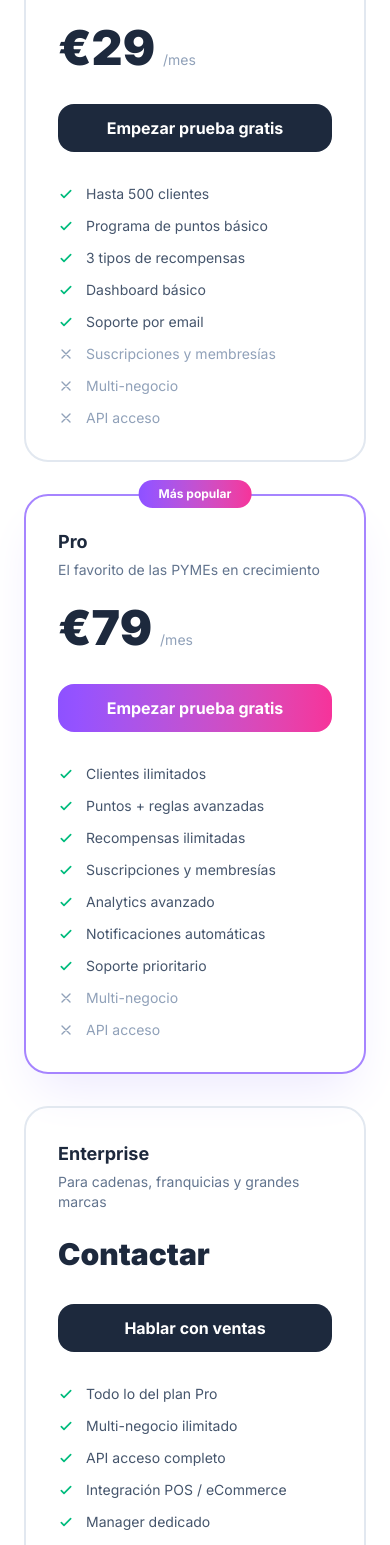
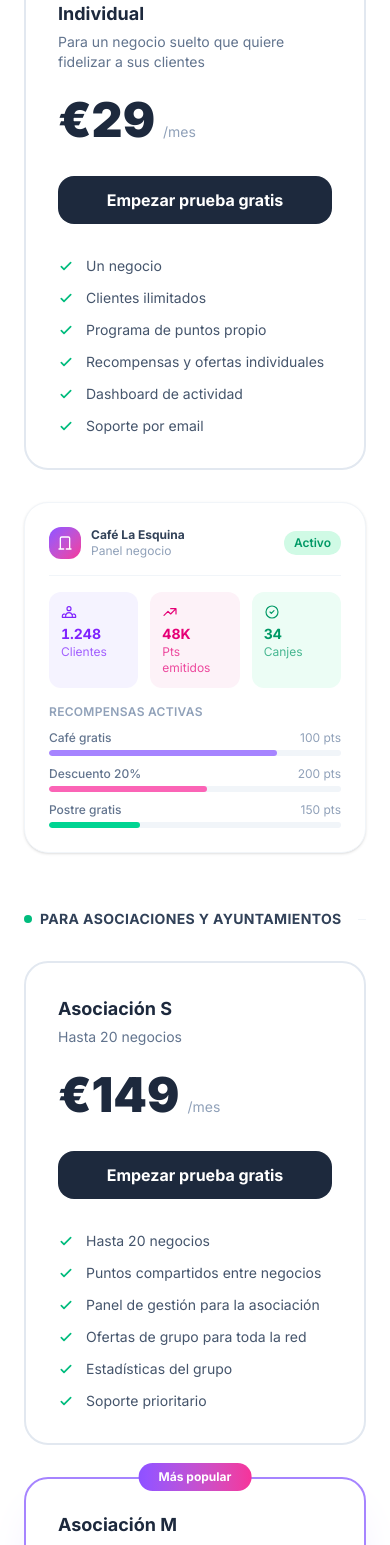
Before and after one commit to FaniDAW/GestionPlus, a React (Vite) app in the folder Frontend/: page / in a window 390 px wide. Shown: the part 7322-8867 px from the top of the page. Built offline with nearby package versions, Linux system fonts and the light colour scheme; no server answers.

Commit message:
Actualizar precios y mejorar UX con animaciones y scroll suave

```diff
--- a/Frontend/src/components/Pricing.jsx
+++ b/Frontend/src/components/Pricing.jsx
@@ -1,94 +1,285 @@
-import { useState } from 'react'
+import { useState, useEffect, useRef } from 'react'
 import { useNavigate } from 'react-router-dom'
 import { useAuth } from '../context/AuthContext'
 import api from '../lib/api'
 
-const plans = [
+function useCountUp(target, duration, started) {
+  const [value, setValue] = useState(0)
+  useEffect(() => {
+    if (!started) return
+    let raf
+    const startTime = performance.now()
+    const tick = (now) => {
+      const progress = Math.min((now - startTime) / duration, 1)
+      const eased = 1 - Math.pow(1 - progress, 3)
+      setValue(Math.round(eased * target))
+      if (progress < 1) raf = requestAnimationFrame(tick)
+    }
+    raf = requestAnimationFrame(tick)
+    return () => cancelAnimationFrame(raf)
+  }, [started, target, duration])
+  return value
+}
+
+function BusinessMockup() {
+  const ref = useRef(null)
+  const [started, setStarted] = useState(false)
+
+  useEffect(() => {
+    const el = ref.current
+    if (!el) return
+    const observer = new IntersectionObserver(
+      ([entry]) => { if (entry.isIntersecting) { setStarted(true); observer.disconnect() } },
+      { threshold: 0.3 }
+    )
+    observer.observe(el)
+    return () => observer.disconnect()
+  }, [])
+
+  const c1 = useCountUp(1248, 1400, started)
+  const c2 = useCountUp(48,   1200, started)
+  const c3 = useCountUp(34,   1000, started)
+
+  const stats = [
+    {
+      label: 'Clientes',
+      display: c1.toLocaleString('de-DE'),
+      color: 'bg-violet-50 text-violet-600',
+      icon: <svg className="w-4 h-4" fill="none" stroke="currentColor" viewBox="0 0 24 24"><path strokeLinecap="round" strokeLinejoin="round" strokeWidth={1.75} d="M17 20h5v-2a3 3 0 00-5.356-1.857M17 20H7m10 0v-2c0-.656-.126-1.283-.356-1.857M7 20H2v-2a3 3 0 015.356-1.857M7 20v-2c0-.656.126-1.283.356-1.857m0 0a5.002 5.002 0 019.288 0M15 7a3 3 0 11-6 0 3 3 0 016 0z" /></svg>,
+    },
+    {
+      label: 'Pts emitidos',
+      display: `${c2}K`,
+      color: 'bg-pink-50 text-pink-600',
+      icon: <svg className="w-4 h-4" fill="none" stroke="currentColor" viewBox="0 0 24 24"><path strokeLinecap="round" strokeLinejoin="round" strokeWidth={1.75} d="M13 7h8m0 0v8m0-8l-8 8-4-4-6 6" /></svg>,
+    },
+    {
+      label: 'Canjes',
+      display: `${c3}`,
+      color: 'bg-emerald-50 text-emerald-600',
+      icon: <svg className="w-4 h-4" fill="none" stroke="currentColor" viewBox="0 0 24 24"><path strokeLinecap="round" strokeLinejoin="round" strokeWidth={1.75} d="M9 12l2 2 4-4m6 2a9 9 0 11-18 0 9 9 0 0118 0z" /></svg>,
+    },
+  ]
+
+  const bars = [
+    { name: 'Café gratis',   pts: '100 pts', pct: 78, color: 'bg-violet-400' },
+    { name: 'Descuento 20%', pts: '200 pts', pct: 54, color: 'bg-pink-400'   },
+    { name: 'Postre gratis', pts: '150 pts', pct: 31, color: 'bg-emerald-400' },
+  ]
+
+  return (
+    <div ref={ref} className="bg-white rounded-3xl border border-slate-100 shadow-sm p-6 space-y-4">
+      {/* Header */}
+      <div className="flex items-center justify-between pb-4 border-b border-slate-100">
+        <div className="flex items-center gap-2.5">
+          <div className="w-8 h-8 rounded-xl bg-gradient-to-br from-violet-500 to-pink-500 flex items-center justify-center">
+            <svg className="w-4 h-4 text-white" fill="none" stroke="currentColor" viewBox="0 0 24 24">
+              <path strokeLinecap="round" strokeLinejoin="round" strokeWidth={2} d="M19 21V5a2 2 0 00-2-2H7a2 2 0 00-2 2v16m14 0h2m-2 0h-5m-9 0H3m2 0h5" />
+            </svg>
+          </div>
+          <div>
+            <p className="text-xs font-bold text-slate-700">Café La Esquina</p>
+            <p className="text-xs text-slate-400">Panel negocio</p>
+          </div>
+        </div>
+        <span className="text-xs bg-emerald-100 text-emerald-600 font-semibold px-2.5 py-1 rounded-full">Activo</span>
+      </div>
+
+      {/* Stats animados */}
+      <div className="grid grid-cols-3 gap-3">
+        {stats.map((s) => (
+          <div key={s.label} className={`${s.color} rounded-xl p-3`}>
+            <span className="mb-1 block">{s.icon}</span>
+            <p className="text-sm font-bold tabular-nums">{s.display}</p>
+            <p className="text-xs opacity-70">{s.label}</p>
+          </div>
+        ))}
+      </div>
+
+      {/* Barras animadas */}
+      <div className="space-y-2.5">
+        <p className="text-xs font-semibold text-slate-400 uppercase tracking-wide">Recompensas activas</p>
+        {bars.map((r) => (
+          <div key={r.name}>
+            <div className="flex justify-between text-xs text-slate-500 mb-1">
+              <span className="font-medium">{r.name}</span>
+              <span className="text-slate-400">{r.pts}</span>
+            </div>
+            <div className="h-1.5 bg-slate-100 rounded-full overflow-hidden">
+              <div
+                className={`h-full ${r.color} rounded-full transition-all duration-1000 ease-out`}
+                style={{ width: started ? `${r.pct}%` : '0%' }}
+              />
+            </div>
+          </div>
+        ))}
+      </div>
+    </div>
+  )
+}
+
+const individualPlans = [
   {
-    id: 'starter',
-    name: 'Starter',
+    id: 'individual',
+    name: 'Individual',
     monthlyPrice: 29,
     annualPrice: 23,
-    description: 'Para negocios que empiezan a fidelizar',
-    color: 'border-slate-200',
-    button: 'bg-slate-800 hover:bg-slate-700 text-white',
+    description: 'Para un negocio suelto que quiere fidelizar a sus clientes',
     badge: null,
+    highlight: false,
     features: [
-      'Hasta 500 clientes',
-      'Programa de puntos básico',
-      '3 tipos de recompensas',
-      'Dashboard básico',
+      'Un negocio',
+      'Clientes ilimitados',
+      'Programa de puntos propio',
+      'Recompensas y ofertas individuales',
+      'Dashboard de actividad',
       'Soporte por email',
     ],
-    missing: ['Suscripciones y membresías', 'Multi-negocio', 'API acceso'],
+  },
+]
+
+const groupPlans = [
+  {
+    id: 'association_s',
+    name: 'Asociación S',
+    monthlyPrice: 149,
+    annualPrice: 119,
+    description: 'Hasta 20 negocios',
+    badge: null,
+    highlight: false,
+    features: [
+      'Hasta 20 negocios',
+      'Puntos compartidos entre negocios',
+      'Panel de gestión para la asociación',
+      'Ofertas de grupo para toda la red',
+      'Estadísticas del grupo',
+      'Soporte prioritario',
+    ],
   },
   {
-    id: 'pro',
-    name: 'Pro',
-    monthlyPrice: 79,
-    annualPrice: 63,
-    description: 'El favorito de las PYMEs en crecimiento',
-    color: 'border-violet-400 shadow-2xl shadow-violet-100',
-    button: 'bg-gradient-to-r from-violet-500 to-pink-500 hover:shadow-lg hover:shadow-violet-200 text-white',
+    id: 'association_m',
+    name: 'Asociación M',
+    monthlyPrice: 249,
+    annualPrice: 199,
+    description: 'Hasta 50 negocios',
     badge: 'Más popular',
+    highlight: true,
     features: [
-      'Clientes ilimitados',
-      'Puntos + reglas avanzadas',
-      'Recompensas ilimitadas',
-      'Suscripciones y membresías',
-      'Analytics avanzado',
-      'Notificaciones automáticas',
-      'Soporte prioritario',
+      'Hasta 50 negocios',
+      'Todo lo del plan S',
+      'Segmentación de clientes',
+      'Campañas de puntos por temporada',
+      'Exportación de datos',
+      'Manager de cuenta dedicado',
     ],
-    missing: ['Multi-negocio', 'API acceso'],
   },
   {
     id: null,
-    name: 'Enterprise',
-    monthlyPrice: null,
-    annualPrice: null,
-    description: 'Para cadenas, franquicias y grandes marcas',
-    color: 'border-slate-200',
-    button: 'bg-slate-800 hover:bg-slate-700 text-white',
+    name: 'Municipal',
+    monthlyPrice: 499,
+    annualPrice: 399,
+    description: 'Negocios ilimitados',
     badge: null,
+    highlight: false,
     features: [
-      'Todo lo del plan Pro',
-      'Multi-negocio ilimitado',
+      'Negocios ilimitados',
+      'Todo lo del plan M',
+      'Integración con webs municipales',
+      'Branding personalizado',
       'API acceso completo',
-      'Integración POS / eCommerce',
-      'Manager dedicado',
       'SLA garantizado',
     ],
-    missing: [],
   },
 ]
 
+function PlanCard({ plan, annual, onCta, loading }) {
+  const price = annual ? plan.annualPrice : plan.monthlyPrice
+
+  return (
+    <div className={`relative rounded-3xl border-2 p-8 flex flex-col transition-all duration-300 hover:-translate-y-1 ${
+      plan.highlight
+        ? 'border-violet-400 shadow-2xl shadow-violet-100 bg-white'
+        : 'border-slate-200 bg-white'
+    }`}>
+      {plan.badge && (
+        <div className="absolute -top-4 left-1/2 -translate-x-1/2 bg-gradient-to-r from-violet-500 to-pink-500 text-white text-xs font-bold px-5 py-1.5 rounded-full whitespace-nowrap">
+          {plan.badge}
+        </div>
+      )}
+
+      <div className="mb-6">
+        <h3 className="text-lg font-bold text-slate-800 mb-1">{plan.name}</h3>
+        <p className="text-sm text-slate-500">{plan.description}</p>
+      </div>
+
+      <div className="mb-8">
+        <span className="text-5xl font-black text-slate-800">€{price}</span>
+        <span className="text-slate-400 text-sm ml-2">/mes</span>
+        {annual && (
+          <p className="text-xs text-emerald-600 font-medium mt-1">
+            Facturado anualmente (€{price * 12}/año)
+          </p>
+        )}
+      </div>
+
+      <button
+        onClick={() => onCta(plan)}
+        disabled={loading}
+        className={`w-full font-bold py-3 rounded-2xl transition-all mb-8 disabled:opacity-60 disabled:cursor-not-allowed flex items-center justify-center gap-2 ${
+          plan.highlight
+            ? 'bg-gradient-to-r from-violet-500 to-pink-500 text-white hover:shadow-lg hover:shadow-violet-200'
+            : 'bg-slate-800 hover:bg-slate-700 text-white'
+        }`}
+      >
+        {loading ? (
+          <>
+            <svg className="animate-spin w-4 h-4" fill="none" viewBox="0 0 24 24">
+              <circle className="opacity-25" cx="12" cy="12" r="10" stroke="currentColor" strokeWidth="4" />
+              <path className="opacity-75" fill="currentColor" d="M4 12a8 8 0 018-8V0C5.373 0 0 5.373 0 12h4z" />
+            </svg>
+            Redirigiendo...
+          </>
+        ) : plan.id ? 'Empezar prueba gratis' : 'Hablar con ventas'}
+      </button>
+
+      <ul className="space-y-3 mt-auto">
+        {plan.features.map((f) => (
+          <li key={f} className="flex items-start gap-3 text-sm text-slate-600">
+            <svg className="w-4 h-4 text-emerald-500 mt-0.5 shrink-0" fill="none" stroke="currentColor" viewBox="0 0 24 24">
+              <path strokeLinecap="round" strokeLinejoin="round" strokeWidth={2.5} d="M5 13l4 4L19 7" />
+            </svg>
+            {f}
+          </li>
+        ))}
+      </ul>
+    </div>
+  )
+}
+
 export default function Pricing() {
-  const [annual, setAnnual]         = useState(false)
-  const [loadingPlan, setLoadingPlan] = useState(false)
-  const { user } = useAuth()
+  const [annual, setAnnual]           = useState(false)
+  const [loadingPlan, setLoadingPlan] = useState(null)
+  const { user }  = useAuth()
   const navigate  = useNavigate()
 
-  const handlePlanClick = async (plan) => {
-    if (!plan.id) return // Enterprise: no acción automática
-
-    if (!user) {
-      navigate('/register')
-      return
-    }
+  const handleCta = async (plan) => {
+    if (!plan.id) { navigate('/contact'); return }
+    if (!user)    { navigate('/register'); return }
 
     setLoadingPlan(plan.id)
     try {
       const res = await api.post('/stripe/checkout', { plan: plan.id })
       window.location.href = res.data.checkout_url
     } catch {
-      setLoadingPlan(false)
+      setLoadingPlan(null)
     }
   }
 
   return (
     <section id="precios" className="py-24 bg-white">
       <div className="max-w-7xl mx-auto px-6">
+
+        {/* Header */}
         <div className="text-center mb-12">
           <span className="inline-block bg-emerald-100 text-emerald-700 text-xs font-semibold px-4 py-1.5 rounded-full mb-4">
             Precios
@@ -103,7 +294,6 @@ export default function Pricing() {
             Sin comisiones ocultas. Cancela cuando quieras.
           </p>
 
-          {/* Toggle mensual / anual */}
           <div className="inline-flex items-center gap-3 bg-slate-100 rounded-2xl p-1">
             <button
               onClick={() => setAnnual(false)}
@@ -121,82 +311,59 @@ export default function Pricing() {
           </div>
         </div>
 
-        <div className="grid md:grid-cols-3 gap-8 items-start">
-          {plans.map((plan) => (
-            <div
-              key={plan.name}
-              className={`relative rounded-3xl border-2 ${plan.color} p-8 transition-all duration-300 hover:-translate-y-1`}
-            >
-              {plan.badge && (
-                <div className="absolute -top-4 left-1/2 -translate-x-1/2 bg-gradient-to-r from-violet-500 to-pink-500 text-white text-xs font-bold px-5 py-1.5 rounded-full">
-                  {plan.badge}
-                </div>
-              )}
+        {/* — Para negocios — */}
+        <div className="mb-14">
+          <div className="flex items-center gap-4 mb-8">
+            <div className="flex items-center gap-2">
+              <div className="w-2 h-2 rounded-full bg-violet-500" />
+              <span className="text-sm font-bold text-slate-700 uppercase tracking-wide">Para negocios</span>
+            </div>
+            <div className="flex-1 h-px bg-slate-100" />
+          </div>
 
-              <h3 className="text-lg font-bold text-slate-800 mb-1">{plan.name}</h3>
-              <p className="text-sm text-slate-500 mb-6">{plan.description}</p>
+          <div className="grid grid-cols-1 md:grid-cols-2 gap-8 items-center">
+            {/* Plan card */}
+            <div>
+              {individualPlans.map((plan) => (
+                <PlanCard
+                  key={plan.name}
+                  plan={plan}
+                  annual={annual}
+                  onCta={handleCta}
+                  loading={loadingPlan === plan.id}
+                />
+              ))}
+            </div>
 
-              <div className="mb-8">
-                {plan.monthlyPrice ? (
-                  <>
-                    <span className="text-5xl font-black text-slate-800">
-                      €{annual ? plan.annualPrice : plan.monthlyPrice}
-                    </span>
-                    <span className="text-slate-400 text-sm ml-2">/mes</span>
-                    {annual && (
-                      <p className="text-xs text-emerald-600 font-medium mt-1">
-                        Facturado anualmente (€{plan.annualPrice * 12}/año)
-                      </p>
-                    )}
-                  </>
-                ) : (
-                  <span className="text-3xl font-black text-slate-800">Contactar</span>
-                )}
-              </div>
-
-              <button
-                onClick={() => handlePlanClick(plan)}
-                disabled={loadingPlan === plan.id}
-                className={`w-full text-center font-bold py-3 rounded-2xl transition-all mb-8 disabled:opacity-60 disabled:cursor-not-allowed flex items-center justify-center gap-2 ${plan.button}`}
-              >
-                {loadingPlan === plan.id ? (
-                  <>
-                    <svg className="animate-spin w-4 h-4" fill="none" viewBox="0 0 24 24">
-                      <circle className="opacity-25" cx="12" cy="12" r="10" stroke="currentColor" strokeWidth="4" />
-                      <path className="opacity-75" fill="currentColor" d="M4 12a8 8 0 018-8V0C5.373 0 0 5.373 0 12h4z" />
-                    </svg>
-                    Redirigiendo...
-                  </>
-                ) : plan.monthlyPrice ? (
-                  user ? 'Suscribirse ahora' : 'Empezar prueba gratis'
-                ) : (
-                  'Hablar con ventas'
-                )}
-              </button>
-
-              <ul className="space-y-3">
-                {plan.features.map((f) => (
-                  <li key={f} className="flex items-start gap-3 text-sm text-slate-600">
-                    <svg className="w-4 h-4 text-emerald-500 mt-0.5 shrink-0" fill="none" stroke="currentColor" viewBox="0 0 24 24">
-                      <path strokeLinecap="round" strokeLinejoin="round" strokeWidth={2.5} d="M5 13l4 4L19 7" />
-                    </svg>
-                    {f}
-                  </li>
-                ))}
-                {plan.missing.map((f) => (
-                  <li key={f} className="flex items-start gap-3 text-sm text-slate-400">
-                    <svg className="w-4 h-4 mt-0.5 shrink-0" fill="none" stroke="currentColor" viewBox="0 0 24 24">
-                      <path strokeLinecap="round" strokeLinejoin="round" strokeWidth={2} d="M6 18L18 6M6 6l12 12" />
-                    </svg>
-                    {f}
-                  </li>
-                ))}
-              </ul>
-            </div>
-          ))}
+            {/* Mockup negocio animado */}
+            <BusinessMockup />
+          </div>
         </div>
 
-        <p className="text-center text-sm text-slate-400 mt-10">
+        {/* — Para asociaciones y ayuntamientos — */}
+        <div>
+          <div className="flex items-center gap-4 mb-8">
+            <div className="flex items-center gap-2">
+              <div className="w-2 h-2 rounded-full bg-emerald-500" />
+              <span className="text-sm font-bold text-slate-700 uppercase tracking-wide">Para asociaciones y ayuntamientos</span>
+            </div>
+            <div className="flex-1 h-px bg-slate-100" />
+          </div>
+
+          <div className="grid grid-cols-1 md:grid-cols-3 gap-8 items-start">
+            {groupPlans.map((plan) => (
+              <PlanCard
+                key={plan.name}
+                plan={plan}
+                annual={annual}
+                onCta={handleCta}
+                loading={loadingPlan === plan.id}
+              />
+            ))}
+          </div>
+        </div>
+
+        <p className="text-center text-sm text-slate-400 mt-12">
           Todos los planes incluyen 14 días de prueba gratuita. No se requiere tarjeta de crédito.
         </p>
       </div>
```
Also changed, not shown: Frontend/src/components/Navbar.jsx (+19 -14 lines).
